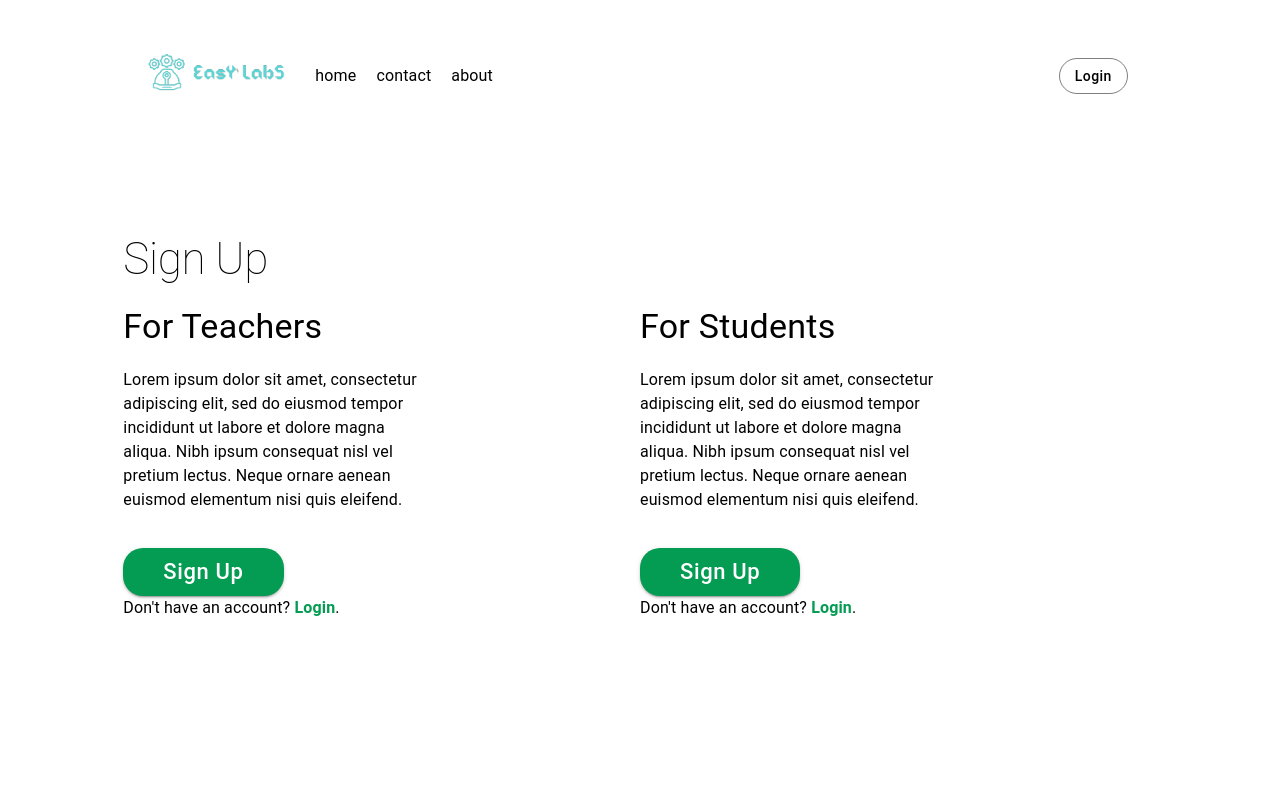
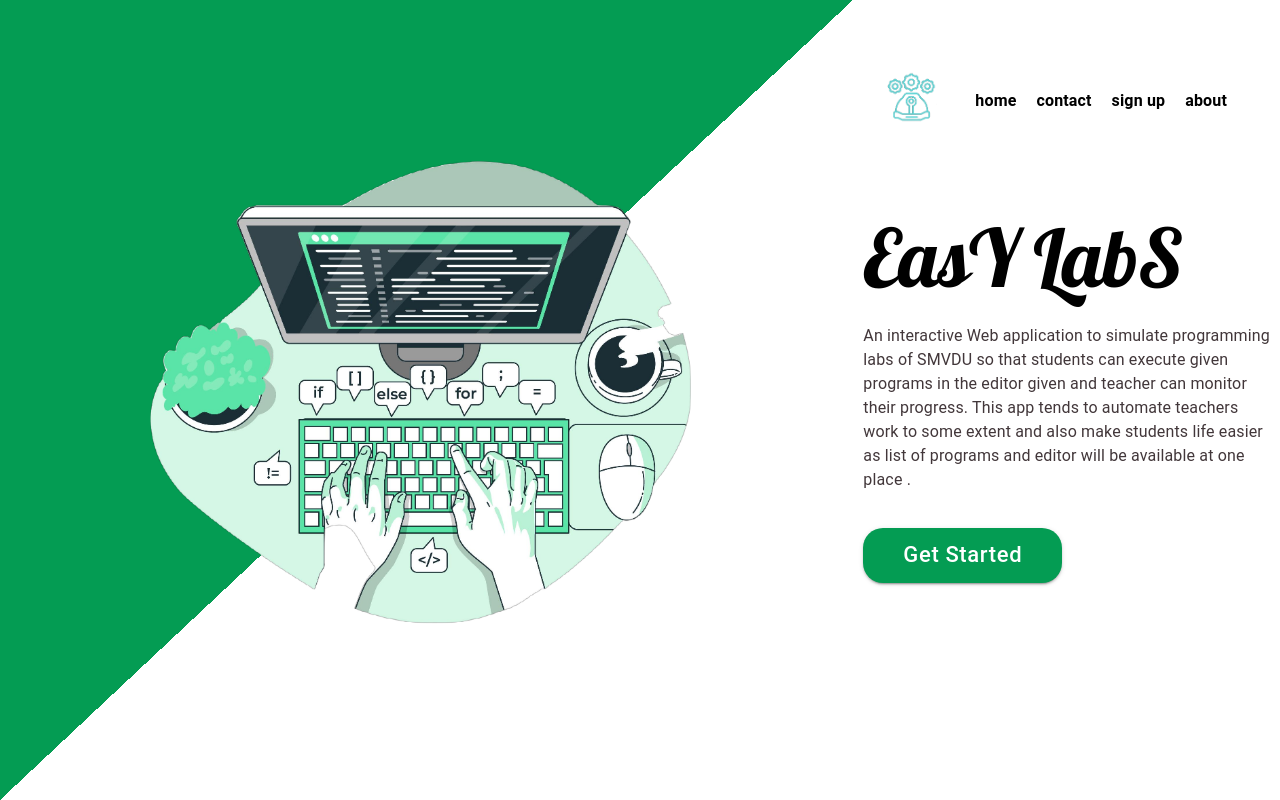
Before and after one commit to rajraman786/EasY-LabS, a React (Create React App) app in the folder client/: page / in a window 1280 px wide. Built offline with nearby package versions, Linux system fonts and the light colour scheme; the HTML template or start-up script is replaced by a standard one.

Commit message:
Routing Add

```diff
--- a/client/src/App.js
+++ b/client/src/App.js
@@ -1,13 +1,11 @@
 import { ThemeProvider } from "@mui/material/styles";
-import Home from "./pages/Home";
-import GetStarted from "./pages/GetStarted";
 import theme from "./styles/theme";
+import Routes from "./router";
 
 function App() {
     return (
         <ThemeProvider theme={theme}>
-            {/* <Home /> */}
-            <GetStarted isLogin={false} />
+            <Routes />
         </ThemeProvider>
     );
 }
--- /dev/null
+++ b/client/src/router/RenderRoutes.jsx
@@ -0,0 +1,86 @@
+// import { lazy } from "react";
+import { BrowserRouter, Routes, Route, Redirect } from "react-router-dom";
+import Home from "../pages/Home";
+import GetStarted from "../pages/GetStarted";
+import NotFound from "../pages/NotFound";
+
+// const Login = lazy(() => import("pages/auth/Login"));
+// const Home = lazy(() => import("pages/Home"));
+
+const ROUTES = [
+    // {
+    //     path: "/",
+    //     key: "ROOT",
+    //     exact: true,
+    //     component: () => {
+    //         if (!localStorage.getItem("token")) {
+    //             return <Redirect to={"/login"} />;
+    //         }
+    //         return <Redirect to={"/app"} />;
+    //     },
+    //     routes: [],
+    // },
+    // {
+    //     path: "/login",
+    //     key: "LOGIN",
+    //     exact: true,
+    //     component: Login,
+    //     routes: [],
+    // },
+    // {
+    //     path: "/app",
+    //     exact: false,
+    //     key: "APP",
+    //     component: (props) => {
+    //         if (!localStorage.getItem("token")) {
+    //             return <Redirect to={"/"} />;
+    //         }
+    //         return <RenderRoutes {...props} />;
+    //     },
+    //     routes: [
+    //         {
+    //             path: "/app",
+    //             key: "APP_ROOT",
+    //             exact: true,
+    //             component: Home,
+    //         },
+    //     ],
+    // },
+    {
+        path: "/",
+        key: "HOME",
+        exact: false,
+        component: Home,
+        // routes: [],
+    },
+    {
+        path: "/get-started",
+        key: "GET STARTED",
+        exact: "true",
+        component: GetStarted,
+        routes: [],
+    },
+];
+
+export default ROUTES;
+
+export const RenderRoutes = ({ routes }) => {
+    return (
+        <BrowserRouter>
+            <Routes>
+                {routes.map((route) => {
+                    return (
+                        <Route
+                            key={route.key}
+                            path={route.path}
+                            exact={route.exact}
+                            element={<route.component />}
+                        />
+                    );
+                })}
+
+                <Route path="*" element={<NotFound />} />
+            </Routes>
+        </BrowserRouter>
+    );
+};
--- /dev/null
+++ b/client/src/router/Routes.jsx
@@ -0,0 +1,13 @@
+// import { Suspense } from "react";
+import ROUTES, { RenderRoutes } from "./RenderRoutes";
+// import SuspenseSpinner from "components/SuspenseFallback";
+
+const Routes = () => {
+    return (
+        // <Suspense fallback={<SuspenseSpinner />}>
+        <RenderRoutes routes={ROUTES} />
+        // </Suspense>
+    );
+};
+
+export default Routes;
--- /dev/null
+++ b/client/src/router/index.js
@@ -0,0 +1 @@
+export { default } from "./Routes";
```
